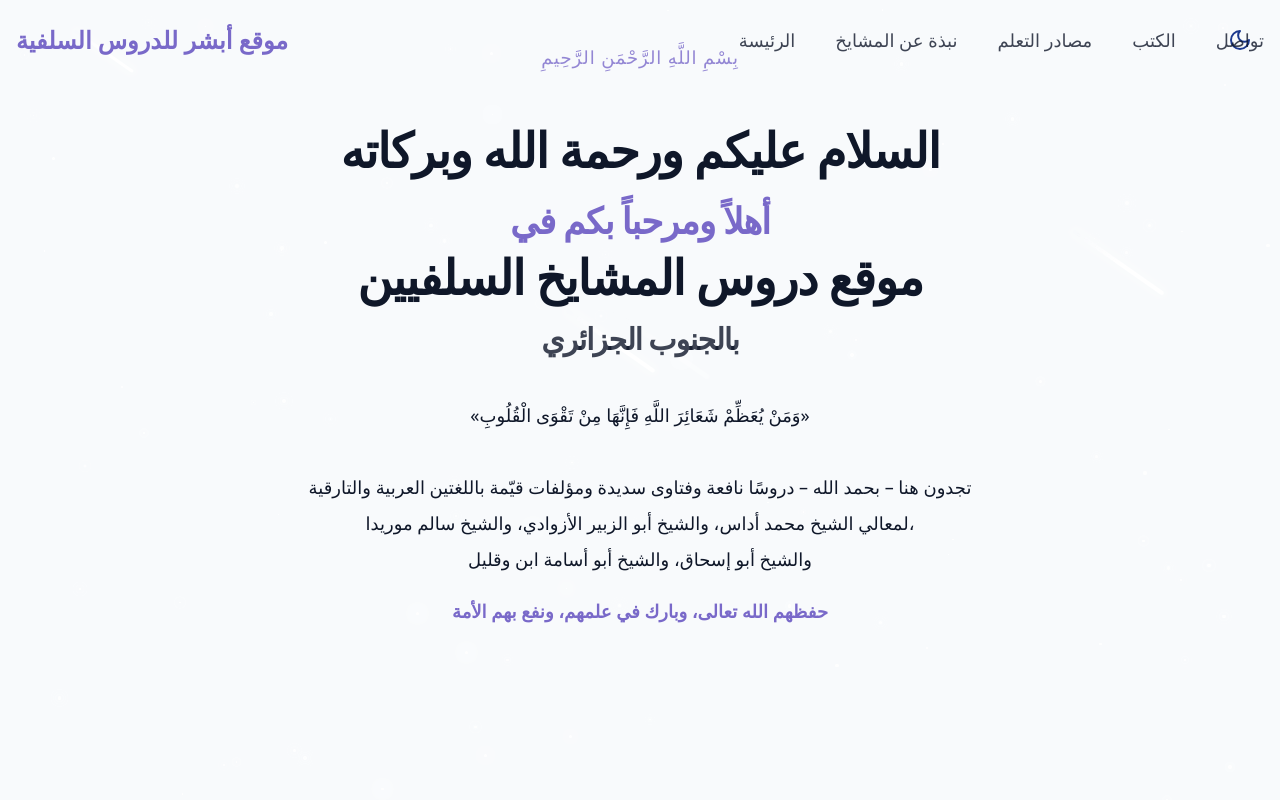
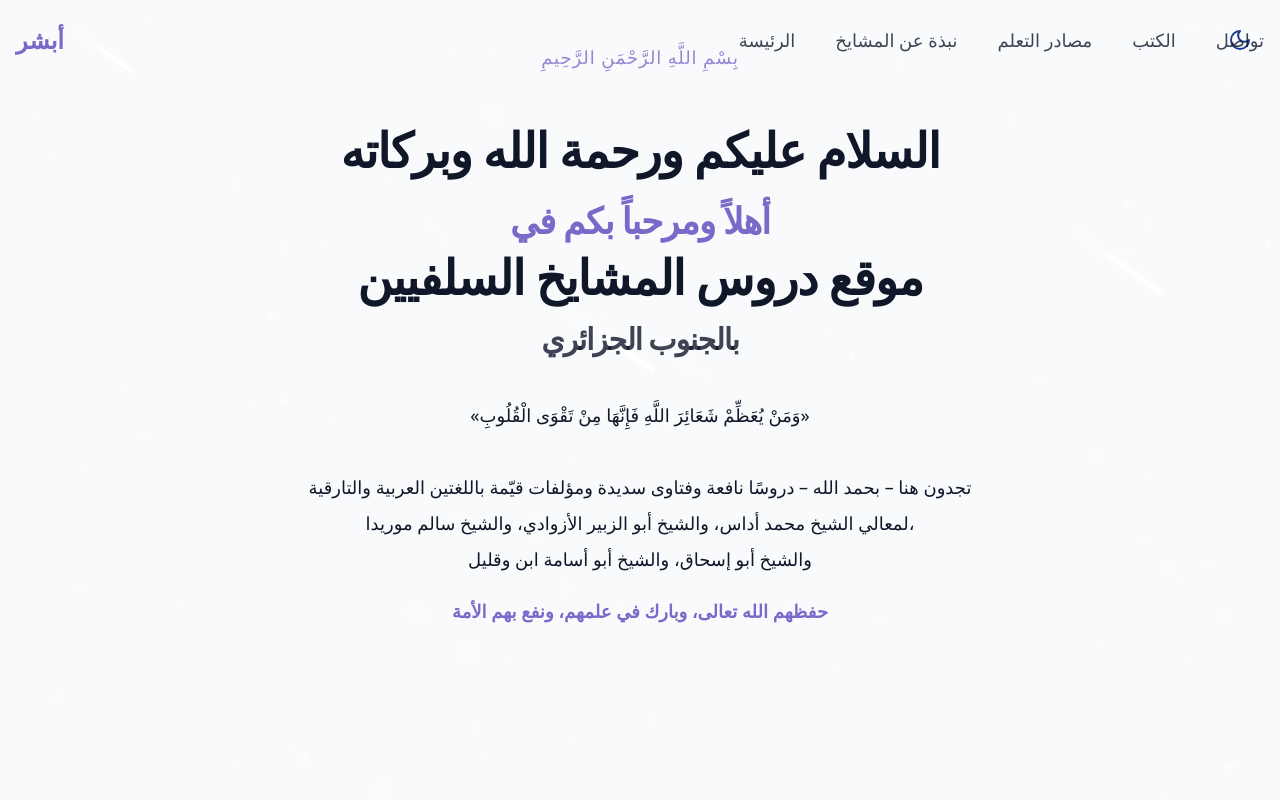
Before and after one commit to kmohamed-dz/wabsite-abou-zouber, a React (Vite) app: page / in a window 1280 px wide. Shown: the top 800 px of the page. Built offline with nearby package versions, Linux system fonts and the light colour scheme.

Commit message:
change the logo

```diff
--- a/src/components/Navbar.jsx
+++ b/src/components/Navbar.jsx
@@ -34,7 +34,7 @@ export const Navbar = () => {
       <div className="container mx-auto px-4 flex items-center justify-between">
         {/* الشعار */}
         <a href="#hero" className="text-2xl font-bold text-primary">
-            موقع أبشر للدروس السلفية
+              أبشر
         </a>
 
         {/* Desktop Menu */}
```
